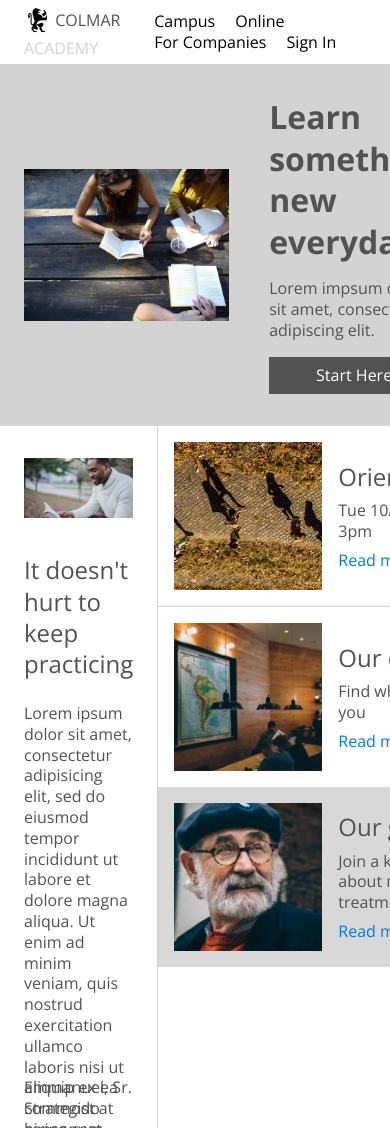
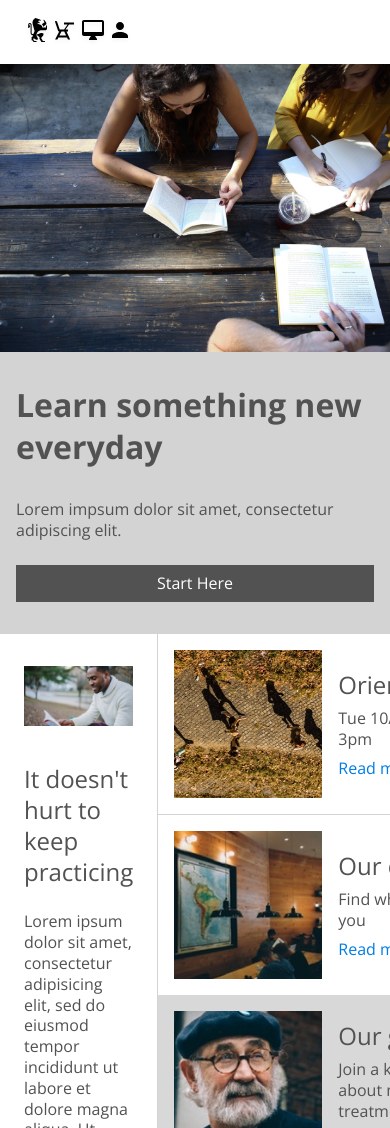
Before and after one commit to cornopaez/codecademy-colmar, a plain HTML site: page index.html in a window 390 px wide. Shown: the top 1128 px of the page. Drawn offline with nearby package versions, Linux system fonts and the light colour scheme.

Commit message:
Added basic styling for mobile screens for header and banner.

```diff
--- a/index.html
+++ b/index.html
@@ -8,12 +8,12 @@
 </head>
 <body>
 	<header>
-		<div class="logo">
+		<div class="logo desktop">
 			<img src="resources/images/ic-logo.svg">
 			<span class="colmar">Colmar</span>
 			<span class="academy">Academy</span>
 		</div>
-		<div class="nav-pills">
+		<div class="nav-pills desktop">
 			<ul>
 				<li>
 					<a href="#">Campus</a>
@@ -29,10 +29,16 @@
 				</li>
 			</ul>
 		</div>
+		<div class="mobile">
+			<img src="resources/images/ic-logo.svg">
+			<img src="resources/images/ic-on-campus.svg">
+			<img src="resources/images/ic-online.svg">
+			<img src="resources/images/ic-login.svg">
+		</div>
 	</header>
 	<div class="banner">
 		<img src="resources/images/banner.jpg">
-		<div class="info">
+		<div class="info ">
 			<h1>Learn something new everyday</h1>
 			<p>Lorem impsum dolor sit amet, consectetur adipiscing elit.</p>
 			<a href="#" class="btn">Start Here</a>
--- a/resources/css/style.css
+++ b/resources/css/style.css
@@ -40,6 +40,23 @@ header ul li {
 	font-weight: 300;
 }
 
+@media only screen and (min-width: 480px) {
+	header .mobile {
+		display: none;
+	}
+}
+
+@media only screen and (max-width: 479px) {
+	.desktop {
+		display: none;
+	}
+
+	.mobile {
+		display: flex;
+		justify-content: space-around;
+	}
+}
+
 /*Banner
 ---------------------------------------------*/
 
@@ -73,6 +90,30 @@ header ul li {
 	background-color: #525252;;
 	color: white;
 	text-align: center;
+}
+
+@media only screen and (max-width: 479px) {
+	.banner {
+		flex-direction: column;
+		padding: 0;
+	}
+
+	.banner img {
+		width: 100%;
+		margin: 0;
+	}
+
+	.banner .info {
+		padding: 2rem 1rem;
+	}
+
+	.banner .info h1 {
+		margin-bottom: 2rem;
+	}
+
+	.banner .info p {
+		margin-bottom: 1.5rem;
+	}
 }
 
 /*Activities
```
